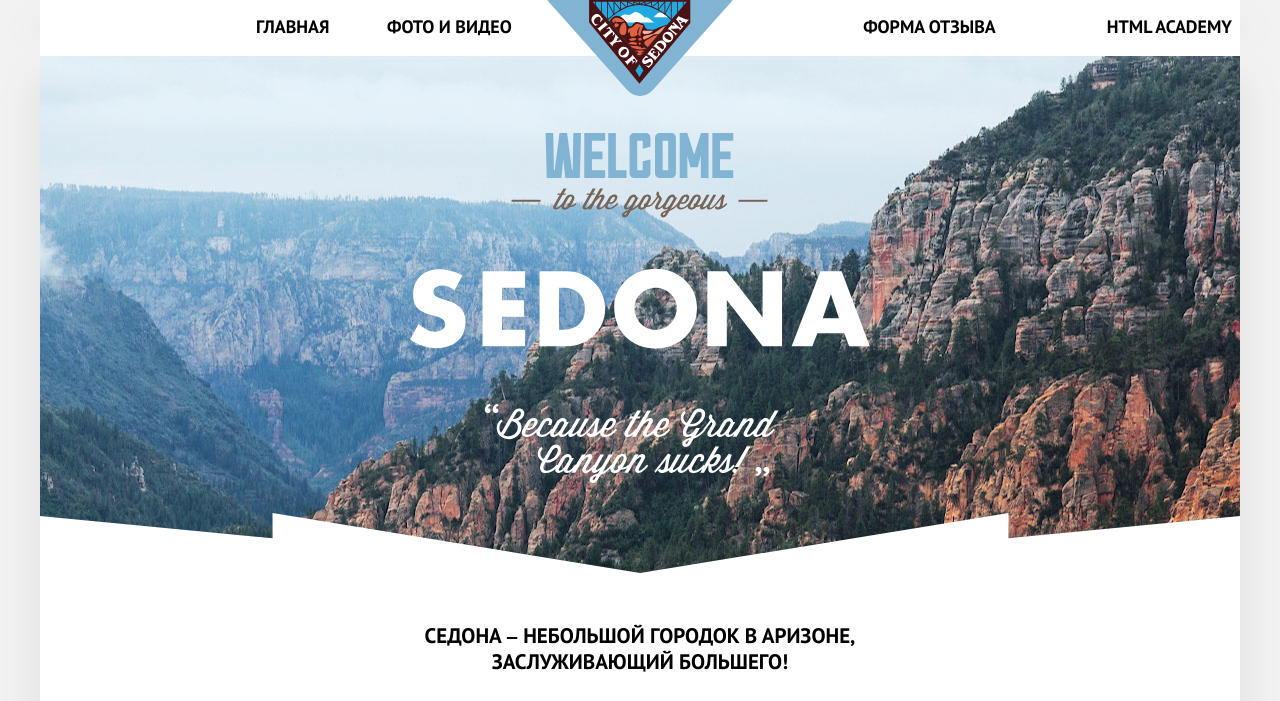
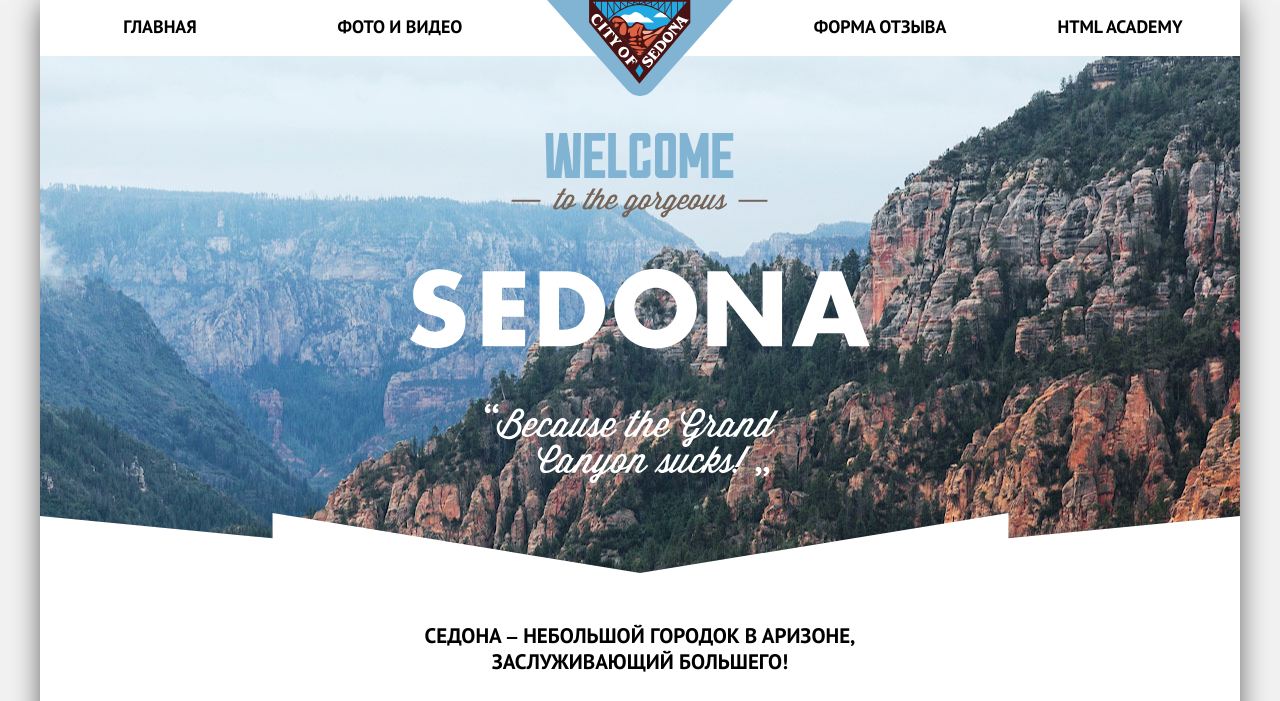
Before and after one commit to chivetta/507067-sedona, a website: page index.html in a window 1280 px wide. Shown: the top 701 px of the page. Drawn offline with nearby package versions, Linux system fonts and the light colour scheme; files that its build step writes are made by us from their sources; files whose address does not match are found by name.

Commit message:
исправила внешнюю рамку

```diff
--- a/index.html
+++ b/index.html
@@ -13,6 +13,7 @@
   </head>
   <body>
 
+    <div class="shadow-box">
       <header class="header">
         <nav class="header__nav">
           <button class="header__nav-toggle header__nav-toggle--opened" type="button">
@@ -174,6 +175,7 @@
           </a>
         </div>
       </footer>
+    </div>
 
     <script src="js/svgxuse.js"></script>
 
--- a/less/blocks/content-list.less
+++ b/less/blocks/content-list.less
@@ -109,7 +109,7 @@
 }
 
 @media (min-width: @desktop-width) {
-  .content-list {
+  .content-list__menu {
     width: 1200px;
   }
 
--- a/less/blocks/find-hotel.less
+++ b/less/blocks/find-hotel.less
@@ -68,6 +68,7 @@
     width: 458px;
     margin-left: auto;
     margin-right: auto;
+    margin-bottom: 0;
   }
 
   .find-hotel__br {
--- a/less/global/global.less
+++ b/less/global/global.less
@@ -11,13 +11,14 @@ body {
   background-color: @light-grey;
 }
 
-header,
-main,
-footer {
-  box-shadow: -30px 0 30px -20px @grey, 30px 0 30px -20px @grey;
-}
-
 input,
 textarea {
   font-family: inherit;
 }
+
+.shadow-box {
+  display: block;
+  max-width: 1200px;
+  margin: 0 auto;
+  box-shadow: 0 0 30px -5px @dark-grey;
+}
```
Also changed, not shown: form.html (+3 -0 lines), photo.html (+2 -0 lines). Lines whose indentation alone changed are shown as unchanged.
